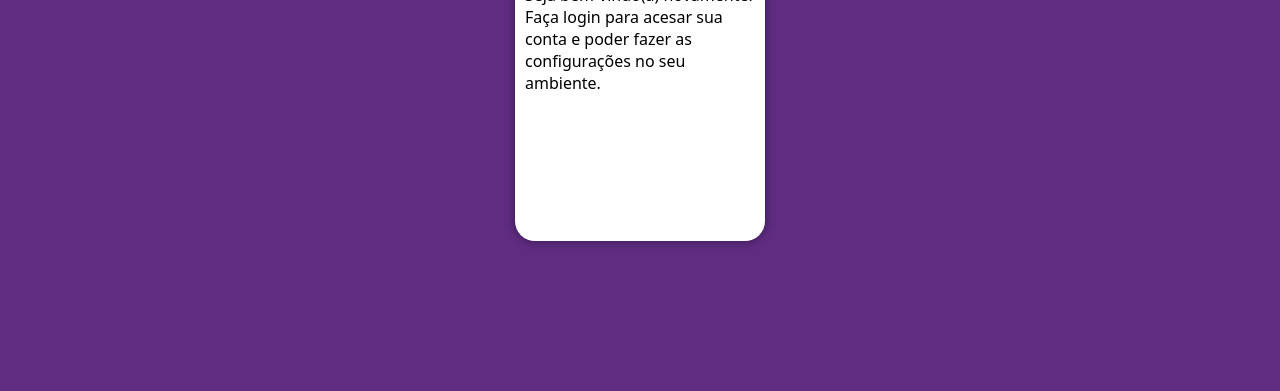
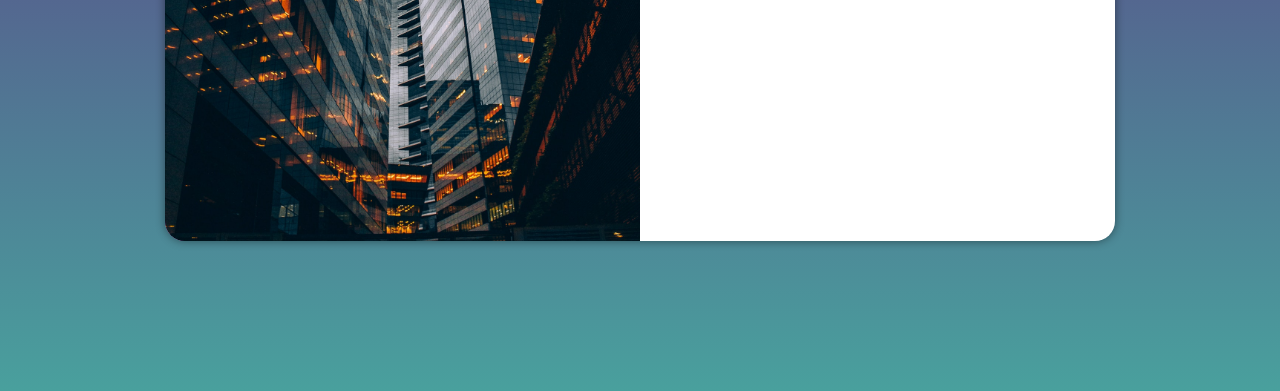
Before and after one commit to arianny2115/Projeto-Login, a plain HTML site: page index.html in a window 1280 px wide. Shown: the part 409-800 px from the top of the page. Drawn offline with Linux system fonts and the light colour scheme.

Commit message:
media query para outras telas

```diff
--- a/index.html
+++ b/index.html
@@ -5,6 +5,8 @@
     <meta name="viewport" content="width=device-width, initial-scale=1.0">
     <title>Login</title>
     <link rel="stylesheet" href="style/style.css">
+    <link rel="stylesheet" href="style/tablet.css" media="screen and (min-width: 768px) and (max-width: 992px)">
+    <link rel="stylesheet" href="style/desktop.css" media="screen and (min-width: 992px)">
 </head>
 <body>
     <main>
--- /dev/null
+++ b/style/desktop.css
@@ -0,0 +1,22 @@
+@charset "UTF-8";
+:root {
+    --verde: #49a09d;
+    --lilas: #5f2c82;
+
+}
+body {
+    background-image: linear-gradient(to top, var(--verde), var(--lilas));
+}
+section#login {
+    width: 950px;
+
+}
+section#login > div#image {
+    float: left;
+    width: 50%;
+    height: 100%;
+}
+section#login > div#form {
+    float: right;
+    width: 50%;
+}
--- a/style/style.css
+++ b/style/style.css
@@ -40,6 +40,9 @@ section#login {
     border-radius: 20px;
     box-shadow: 0px 0px 10px rgba(0, 0, 0, 0.450);
 
+    transition: width 0.3s, height 0.3s;
+    transition-timing-function: ease;
+
 }
 section#login > div#image {
     display: block;
--- /dev/null
+++ b/style/tablet.css
@@ -0,0 +1,21 @@
+@charset "UTF-8";
+:root {
+    --verde: #49a09d;
+    --lilas: #5f2c82;
+
+}
+body {
+    background-image: linear-gradient(to top, var(--verde), var(--lilas));
+}
+section#login {
+    width: 80vw;
+}
+section#login > div#image {
+    float: left;
+    width: 30%;
+    height: 100%;
+}
+section#login > div#form {
+    float: right;
+    width: 70%;
+}
```
